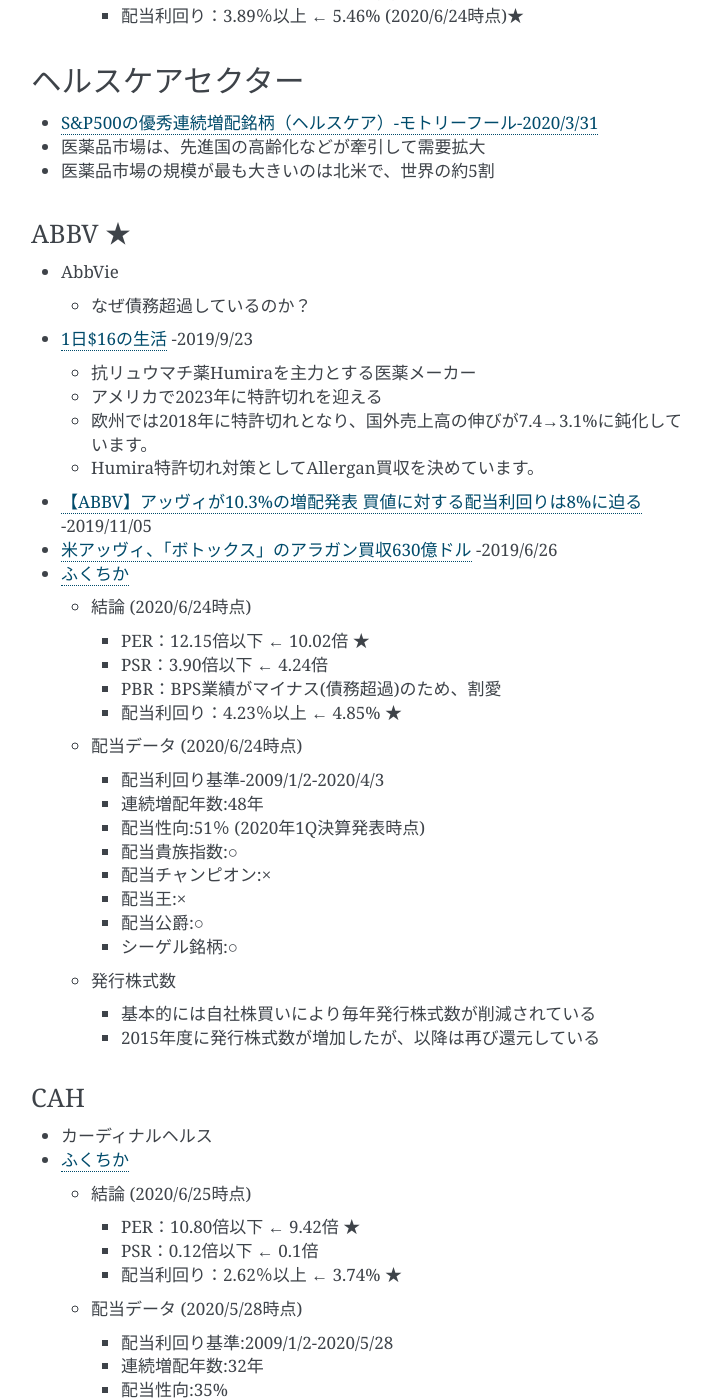
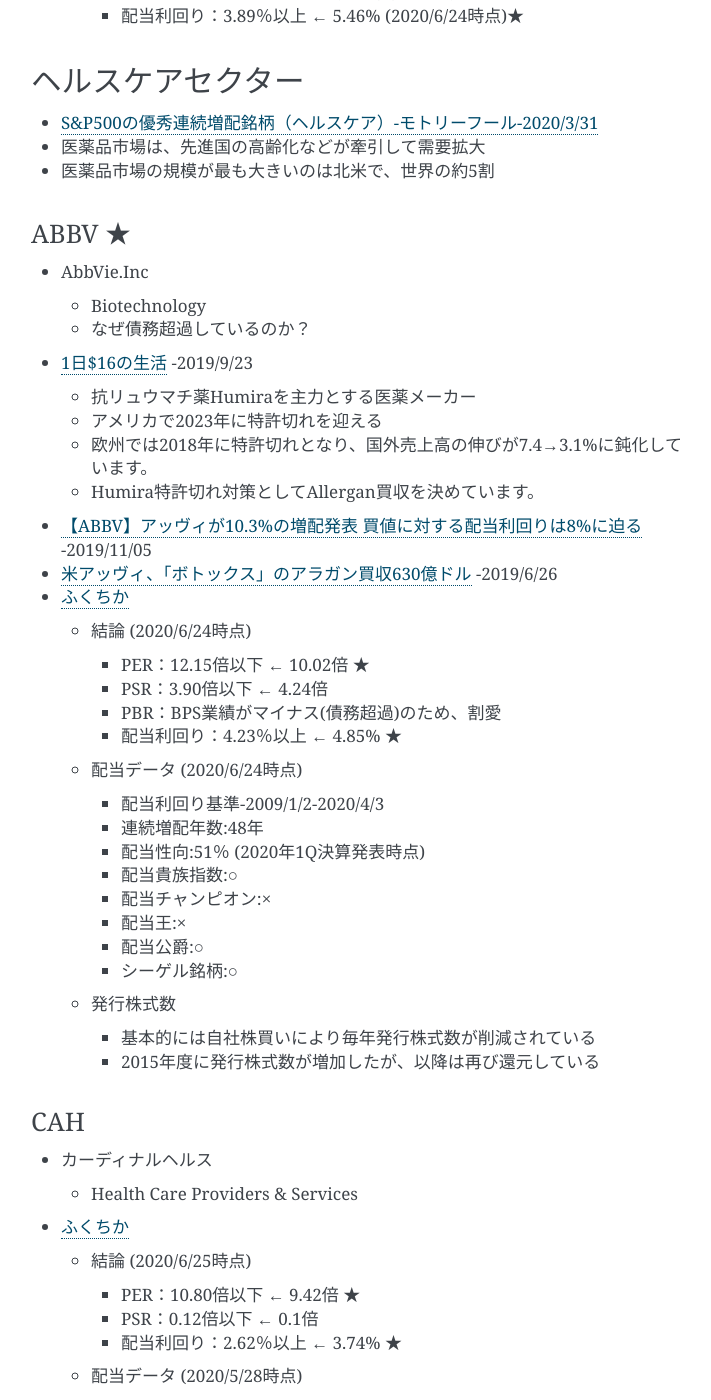
Before and after one commit to yuyuyu0706/sphinx, a Sphinx documentation site: the page built from sphinx/source/work/page07_finance.rst, in a window 1280 px wide and 1400 px high, scrolled down 8177 px. Shown: the whole window, without its empty margins (389-1100 px from the left). Built offline with Sphinx 7.4.7, drawn with Linux system fonts in a browser that asks for light colours; pages that are not in the unit, such as notebooks, are missing from menus.

Commit message:
auto commit

```diff
--- a/sphinx/source/work/page07_finance.rst
+++ b/sphinx/source/work/page07_finance.rst
@@ -432,8 +432,9 @@ IBM ★
 ABBV ★
 ********************
 
-* AbbVie
+* AbbVie.Inc
 
+  * Biotechnology
   * なぜ債務超過しているのか？
 
 * `1日$16の生活 <https://blog.goo.ne.jp/21stockman/e/1ac12f58230fe5c9e302274ea84f4b44>`_ -2019/9/23
@@ -476,6 +477,8 @@ CAH
 ********************
 
 * カーディナルヘルス
+
+  * Health Care Providers & Services
 
 * `ふくちか <https://hiromethod.com/cah>`_
 
```
